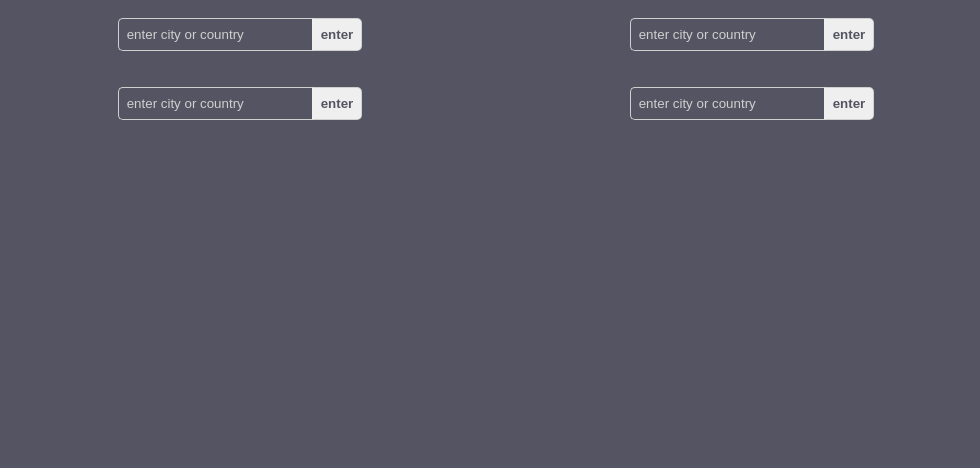
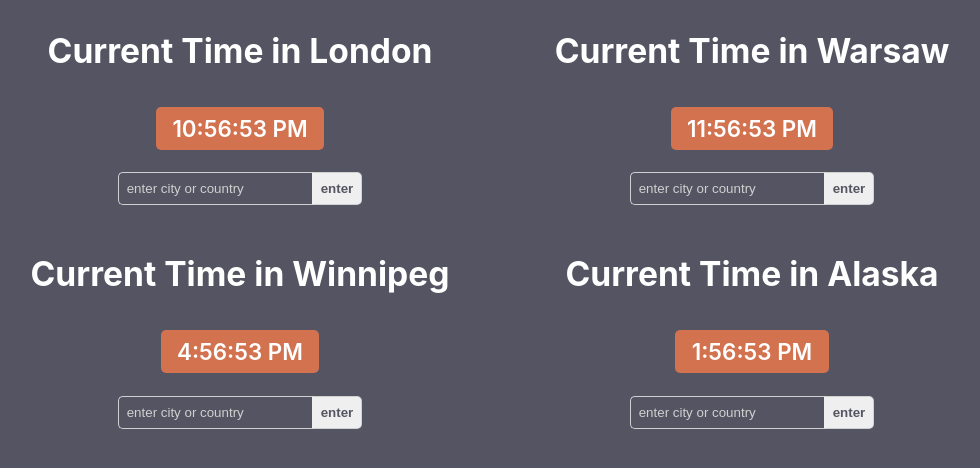
Before and after one commit to TR-50/react-app, a React (Create React App) app: page / in a window 1280 px wide. Shown: the top 468 px of the page, without its empty margins (144-1124 px from the left). Built offline with nearby package versions, Linux system fonts and the light colour scheme.

Commit message:
upd according to the correct task interpretation

```diff
--- a/src/App.tsx
+++ b/src/App.tsx
@@ -1,15 +1,17 @@
 import React from "react";
 
 import "./App.css";
-import { InputTest } from "./components/InputTest";
+// import { InputTest } from "./components/InputTest";
+import { Timer } from './components/Timer';
 
 function App() {
     return (
         <div className="app-block">
-            <InputTest />
-            <InputTest />
-            <InputTest />
-            <InputTest />
+            <Timer cityCountry="London" />
+            <Timer cityCountry="Warsaw" />
+            <Timer cityCountry="Winnipeg" />
+            <Timer cityCountry="Alaska" />
+
         </div>
     );
 }
--- a/src/components/Input.tsx
+++ b/src/components/Input.tsx
@@ -1,5 +1,4 @@
 import React, { useEffect, useRef, useState } from "react";
-import timeZones from "../time-zones";
 import { Alert } from "./Alert";
 import placeIndex from "./checkIndexTimeZone";
 
@@ -30,10 +29,20 @@ export const Input: React.FC<Props> = ({
             inputElement.current!.value = "";
         }
     }
+    const handleKeyPress = (e: any) => {
+        if (e.key === "Enter") {
+            inputProcess();
+        }
+    };
     return (
         <>
             <div className="input-field-conainer">
-                <input type="text" placeholder={placeHolder} id={id.current} />
+                <input
+                    type="text"
+                    placeholder={placeHolder}
+                    id={id.current}
+                    onKeyPress={handleKeyPress}
+                />
                 <button onClick={inputProcess}>{buttonName || "GO"}</button>
             </div>
             {message && <Alert message={message} />}
--- a/src/components/Timer.tsx
+++ b/src/components/Timer.tsx
@@ -1,6 +1,7 @@
 import React, { useState, useEffect, useRef } from "react";
 import timeZones from "../time-zones";
 import placeIndex from "./checkIndexTimeZone";
+import { Input } from "./Input";
 
 type Props = {
     cityCountry: string;
@@ -12,7 +13,8 @@ const stylesDiv: React.CSSProperties = {
     alignItems: "center",
     justifyContent: "center",
     boxSizing: "border-box",
-    padding: "8px",
+    padding: "18px",
+    minWidth: "40vw",
 };
 
 const styles: React.CSSProperties = {
@@ -32,7 +34,25 @@ const h2style: React.CSSProperties = {
     marginTop: "12px",
 };
 
+//-------------------------------------------------------------
+
 export const Timer: React.FC<Props> = ({ cityCountry }) => {
+    const [inputValue, setInputValue] = useState<string>(cityCountry);
+
+    function submit(value: string): string {
+        let res = "";
+
+        if (placeIndex(value) < 0) {
+            res = `"${value}" not found`;
+        } else if (value) {
+            setInputValue(value);
+        }
+
+        return res;
+    }
+
+    //-------------------------------------------------------------
+
     const [time, setTime] = useState<Date>(new Date());
 
     function tic() {
@@ -47,19 +67,22 @@ export const Timer: React.FC<Props> = ({ cityCountry }) => {
     type TimeZone = { timeZone: string } | undefined;
 
     function timeZone(): TimeZone {
-        return placeIndex(cityCountry) < 0
+        const curPlaceIndex = placeIndex(inputValue);
+        return curPlaceIndex < 0
             ? undefined
-            : { timeZone: timeZones[placeIndex(cityCountry)].name };
+            : { timeZone: timeZones[curPlaceIndex].name };
     }
 
     const timeZn = useRef<TimeZone>();
 
     useEffect(() => {
         timeZn.current = timeZone();
-    }, [cityCountry]);
+    }, [inputValue]);
 
     const capitalizeCityCountry: string =
-        cityCountry.charAt(0).toUpperCase() + cityCountry.slice(1);
+        inputValue.charAt(0).toUpperCase() + inputValue.slice(1);
+
+    //-------------------------------------------------------------
 
     return (
         <div style={stylesDiv}>
@@ -67,6 +90,11 @@ export const Timer: React.FC<Props> = ({ cityCountry }) => {
             <p style={styles}>
                 {time.toLocaleTimeString(undefined, timeZn.current)}
             </p>
+            <Input
+                submitFn={submit}
+                placeHolder={"enter city or country"}
+                buttonName="enter"
+            />
         </div>
     );
 };
--- a/src/components/checkIndexTimeZone.tsx
+++ b/src/components/checkIndexTimeZone.tsx
@@ -1,6 +1,8 @@
 import timeZones from "../time-zones";
 
 const placeIndex = (value: string): number => {
+    console.log('placeIndex');
+
     return timeZones.findIndex((obj) =>
         JSON.stringify(obj)
             .toLowerCase()
```
